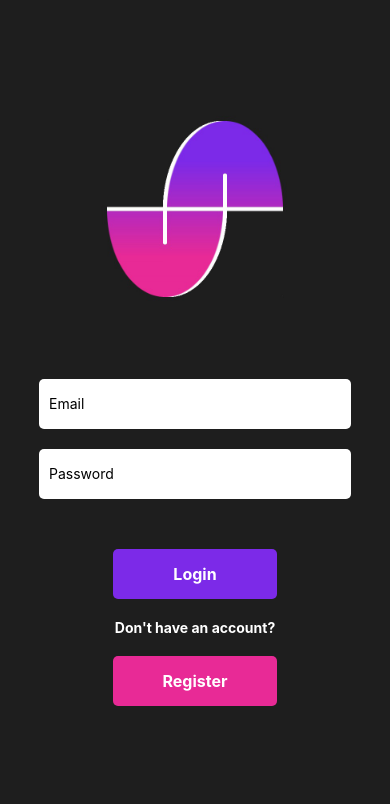
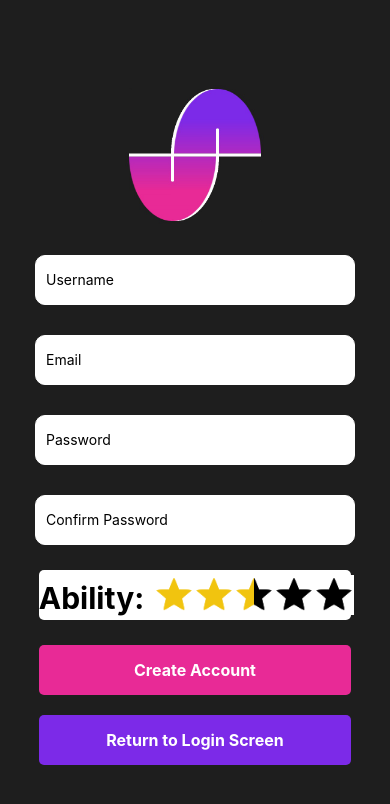
Before and after one commit to Kealen-Pillay/SportsHub, a React Native app: screen /Register in a window 390 px wide. Shown: the top 804 px of the page. Built offline with nearby package versions, Linux system fonts and the light colour scheme; no server answers.

Commit message:
linked reg screen

```diff
--- a/App.js
+++ b/App.js
@@ -4,6 +4,7 @@ import colours from "./theme/colours";
 import { NavigationContainer } from "@react-navigation/native";
 import { createNativeStackNavigator } from "@react-navigation/native-stack";
 import NavBar from "./components/NavBar";
+import RegisterScreen from "./components/screens/registerscreen/RegisterScreen";
 
 const Stack = createNativeStackNavigator();
 
@@ -15,6 +16,11 @@ export default function App() {
           options={{ headerShown: false }}
           name="Login"
           component={LoginScreen}
+        />
+        <Stack.Screen
+          options={{ headerShown: false }}
+          name="Register"
+          component={RegisterScreen}
         />
         <Stack.Screen
           options={{ headerShown: false }}
--- a/components/screens/loginscreen/LoginScreen.js
+++ b/components/screens/loginscreen/LoginScreen.js
@@ -40,6 +40,10 @@ const LoginScreen = () => {
       .catch((error) => alert("User does not exist"));
   };
 
+  const handleRegister = () => {
+    navigation.navigate("Register");
+  }
+
   return (
     <KeyboardAvoidingView style={styles.container} behavior="padding">
       <Image
@@ -74,7 +78,7 @@ const LoginScreen = () => {
           <Text style={styles.buttonText}>Login</Text>
         </TouchableOpacity>
         <Text style={styles.text}>Don't have an account?</Text>
-        <TouchableOpacity style={styles.registerButton}>
+        <TouchableOpacity style={styles.registerButton} onPress={handleRegister}>
           <Text style={styles.buttonText}>Register</Text>
         </TouchableOpacity>
       </View>
--- /dev/null
+++ b/components/screens/registerscreen/RegisterScreen.js
@@ -0,0 +1,226 @@
+import React, { useState, useEffect } from "react";
+import {
+  StyleSheet,
+  Text,
+  View,
+  KeyboardAvoidingView,
+  TextInput,
+  TouchableOpacity,
+  Image,
+} from "react-native";
+import { auth } from "../../../firebase/firebase";
+import { firestore } from "../../../firebase/firestore";
+import { useNavigation } from "../../../node_modules/@react-navigation/core";
+import { Rating } from "react-native-ratings";
+
+
+
+const RegisterScreen = () => {
+
+  const RatingBox = () => {
+    return (
+      <View style={styles.ratingsContainer}>
+        <Text style={styles.abilityText}>Ability:</Text>
+        <Rating
+          type="custom"
+          onFinishRating={(rating) => setRating(rating)}
+          ratingBackgroundColor={"black"}
+          readonly={false}
+          tintColor={"white"}
+          style={styles.rating}
+        />
+      </View>
+    );
+  };
+
+  const [username, setUsername] = useState("");
+  const [email, setEmail] = useState("");
+  const [password, setPassword] = useState("");
+  const [confpassword, setConfpassword] = useState("");
+  const [rating, setRating] = useState("");
+
+
+  const navigation = useNavigation();
+
+  useEffect(() => {
+    const unsubscribe = auth.onAuthStateChanged((user) => {
+      if (user) {
+        navigation.navigate("Dashboard");
+      }
+    });
+    return unsubscribe;
+  }, []);
+
+  const handleSignUp = () => {
+    if (username.length < 3) {
+      alert("Username must be at least 3 characters");
+    } else if (email.length == 0) {
+      alert("Please enter an email");
+    } else if (!email.match(/\w+@[A-Za-z_]+\.[A-Za-z]{2,6}/)) {
+      alert("Please enter an email of the format: example@gmail.com");
+    } else if (password.length < 6) {
+      alert("Password must be at least 6 characters");
+    } else if (password != confpassword) {
+      alert("Passwords do not match! Please try again.");
+    } else {
+      addUser();
+      auth
+        .createUserWithEmailAndPassword(email, password)
+        .then((userCredentials) => {
+          const user = userCredentials.user;
+          console.log(user.email);
+        })
+        .catch((error) => alert(error.message));
+    }
+  };
+
+  const handleReturn = () => {
+    navigation.navigate("Login");
+  }
+
+  const addUser = () => {
+    firestore
+      .collection("users")
+      .add({
+        username: username,
+        email: email,
+        rating: rating,
+        profileimg: "test",
+      })
+      .then(function (docRef) {
+      })
+      .catch(function (error) {
+      });
+  };
+
+  return (
+    <KeyboardAvoidingView style={styles.container}>
+      <Image
+        style={styles.logo}
+        source={require("../../../images/SportsHubLogo.png")}
+      />
+      <View>
+        <TextInput
+          style={styles.text}
+          placeholder="Username"
+          value={username}
+          onChangeText={(text) => setUsername(text)}
+        />
+
+        <TextInput
+          style={styles.text}
+          placeholder="Email"
+          value={email}
+          onChangeText={(text) => setEmail(text)}
+          keyboardType="email-address"
+        />
+        <TextInput
+          style={styles.text}
+          placeholder="Password"
+          value={password}
+          onChangeText={(text) => setPassword(text)}
+          secureTextEntry
+        />
+        <TextInput
+          style={styles.text}
+          placeholder="Confirm Password"
+          value={confpassword}
+          onChangeText={(text) => setConfpassword(text)}
+          secureTextEntry
+        />
+      </View>
+      <RatingBox />
+      <View style={styles.buttonContainer}>
+        <TouchableOpacity style={styles.button} onPress={handleSignUp}>
+          <Text style={styles.buttonText}>Create Account</Text>
+        </TouchableOpacity>
+      </View>
+      <View style={styles.returnContainer}>
+        <TouchableOpacity style={styles.returnButton} onPress={handleReturn}>
+          <Text style={styles.buttonText}>Return to Login Screen</Text>
+        </TouchableOpacity>
+      </View>
+    </KeyboardAvoidingView>
+  );
+};
+
+export default RegisterScreen;
+
+const styles = StyleSheet.create({
+  container: {
+    flex: 1,
+    backgroundColor: "#1E1E1E",
+    justifyContent: "center",
+    alignItems: "center",
+    width: "100%",
+  },
+  text: {
+    backgroundColor: "white",
+    borderWidth: 1,
+    borderColor: "white",
+    borderRadius: 10,
+    width: 320,
+    height: 50,
+    paddingLeft: 10,
+    margin: 15,
+  },
+  logo: {
+    marginBottom: 10,
+    width: 150,
+    height: 150,
+  },
+  button: {
+    backgroundColor: "#E82A96",
+    width: "80%",
+    borderRadius: 5,
+    height: 50,
+    justifyContent: "center",
+    alignItems: "center",
+    margin: 20,
+  },
+  buttonText: {
+    color: "white",
+    fontSize: 16,
+    fontWeight: "bold",
+  },
+  buttonContainer: {
+    width: "100%",
+    justifyContent: "center",
+    alignItems: "center",
+  },
+  abilityText: {
+    color: "black",
+    fontWeight: "bold",
+    fontSize: 30,
+    alignItems: "flex-start",
+    marginRight: 10,
+    marginTop: 10,
+    marginLeft: 3,
+  },
+  ratingsContainer: {
+    flexDirection: "row",
+    backgroundColor: "white",
+    width: "80%",
+    marginTop: 10,
+    marginBottom: 5,
+    borderRadius: 5,
+    height: 50,
+    justifyContent: "center",
+  },
+  returnContainer: {
+    width: "100%",
+    justifyContent: "center",
+    alignItems: "center",
+  },
+  returnButton: {
+    backgroundColor: "#7C2AE8",
+    width: "80%",
+    borderRadius: 5,
+    height: 50,
+    justifyContent: "center",
+    alignItems: "center",
+  },
+  rating: {
+    marginTop: 5,
+  }
+});
--- /dev/null
+++ b/firebase/firestore.js
@@ -0,0 +1,23 @@
+import firebase from "firebase/compat/app";
+import "firebase/compat/auth";
+import "firebase/compat/firestore";
+
+const firebaseConfig = {
+  apiKey: "AIzaSyD5hhJI-NujWYo4ydqKhntdKYBnC7iRCvA",
+  authDomain: "sportshub-auth-473fe.firebaseapp.com",
+  projectId: "sportshub-auth-473fe",
+  storageBucket: "sportshub-auth-473fe.appspot.com",
+  messagingSenderId: "572702718252",
+  appId: "1:572702718252:web:4a633efd537778f1885489",
+};
+
+let app;
+if (firebase.apps.length === 0) {
+  app = firebase.initializeApp(firebaseConfig);
+} else {
+  app = firebase.app();
+}
+
+const firestore = firebase.firestore();
+
+export { firestore };
```
